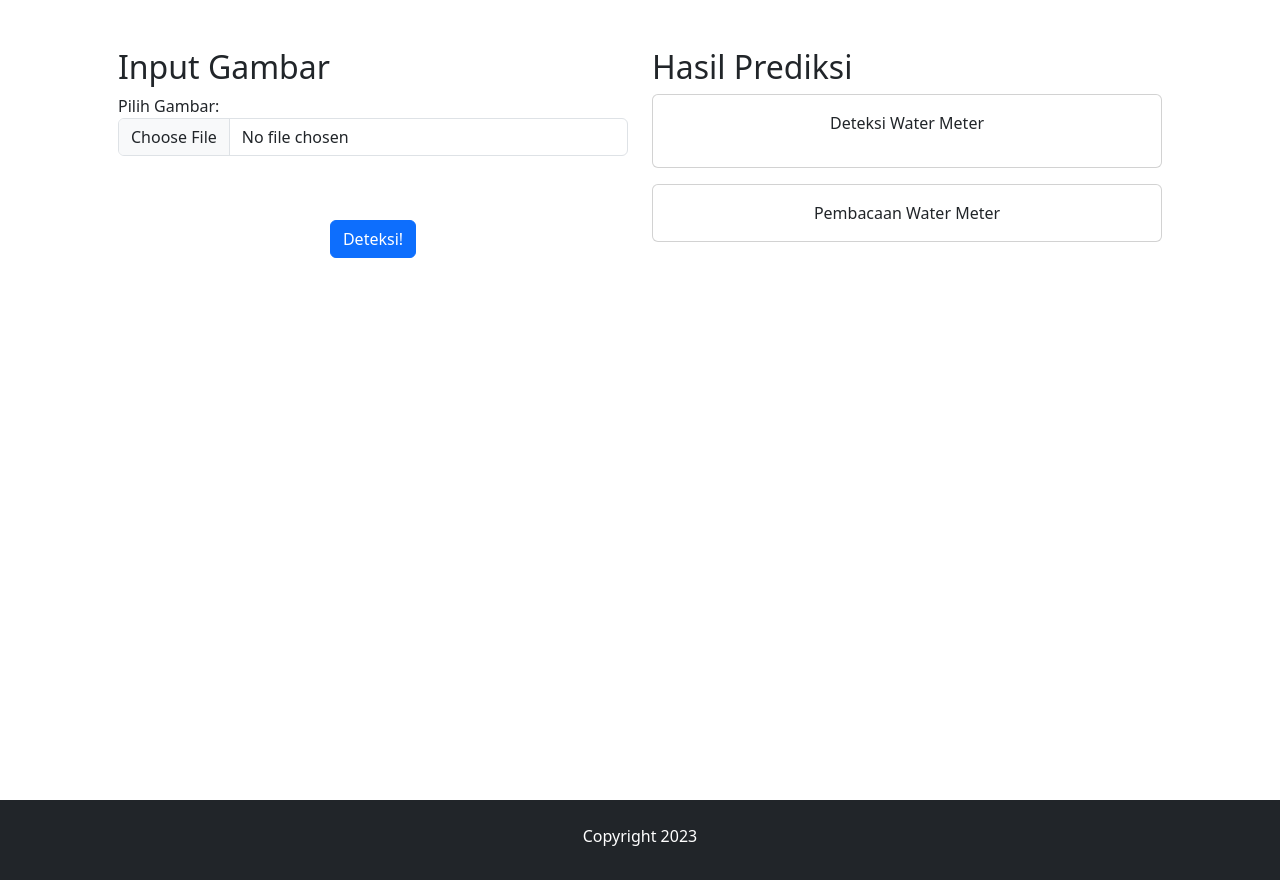
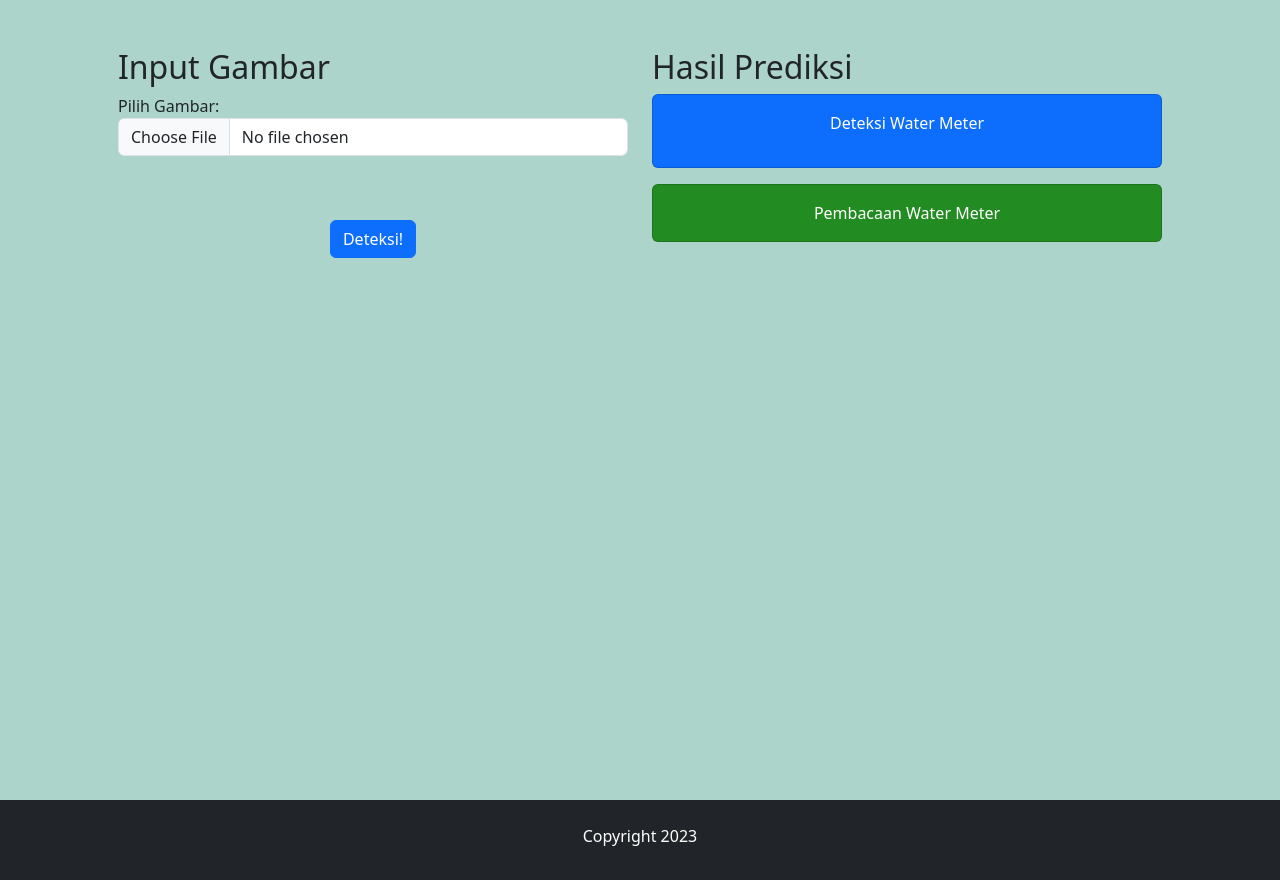
Before and after one commit to algonacci/WaterMeter-Dashboard, a Flask app: page /predict in a window 1280 px wide. Shown: the part 56-936 px from the top of the page. Run offline with Flask 2, Linux system fonts and the light colour scheme.

Commit message:
update UI

```diff
--- a/templates/history.html
+++ b/templates/history.html
@@ -1,7 +1,8 @@
 <!DOCTYPE html>
 <html lang="en">
 {% include('includes/head.html') %}
-  <body>
+
+<body style="background-color: #ACD4CB;">
   {% include('includes/navbar.html') %}
   <div class="container">
     <div class="row">
@@ -39,4 +40,5 @@
 
   <!-- {% include('includes/footer.html') %} -->
 </body>
+
 </html>
--- a/templates/predict.html
+++ b/templates/predict.html
@@ -1,7 +1,8 @@
 <!DOCTYPE html>
 <html lang="en">
 {% include('includes/head.html') %}
-  <body>
+
+<body style="background-color: #ACD4CB;">
   {% include('includes/navbar.html') %}
 
   <div class="container p-5 min-vh-100">
@@ -14,25 +15,15 @@
         <form action="/predict" method="POST" enctype="multipart/form-data">
           <div class="form-group">
             <label for="photo">Pilih Gambar:</label>
-              <input
-                type="file"
-                name="image"
-                accept=".jpg, .jpeg, .png"
-                onchange="loadFile(event)"
-                class="form-control"
-                required
-              />
+            <input type="file" name="image" accept=".jpg, .jpeg, .png" onchange="loadFile(event)" class="form-control"
+              required />
           </div>
           <div class="col-lg-12 justify-content-center d-flex p-3">
             <img id="output" width="50%" height="50%" />
           </div>
           <div class="row justify-content-center text-center">
             <div class="col-lg-6 mt-3 mb-3">
-                <input
-                  class="btn btn-primary mt-3"
-                  type="submit"
-                  value="Deteksi!"
-                />
+              <input class="btn btn-primary mt-3" type="submit" value="Deteksi!" />
             </div>
           </div>
         </form>
@@ -41,9 +32,9 @@
         <h2>Hasil Prediksi</h2>
         <div class="row">
           <div class="col-md-12">
-              <div class="card mb-3">
+            <div class="card mb-3" style="background-color: #0d6efd;">
               <div class="card-body text-center">
-                  <p class="card-text">Deteksi Water Meter</p>
+                <p class="card-text text-white">Deteksi Water Meter</p>
                 {% if result %}
                 <img src="{{ result }}" alt="" />
                 {% endif %}
@@ -52,9 +43,9 @@
             </div>
           </div>
           <div class="col-md-12">
-              <div class="card mb-3">
+            <div class="card mb-3" style="background-color: forestgreen;">
               <div class="card-body text-center">
-                  <p class="card-text">Pembacaan Water Meter</p>
+                <p class="card-text text-white">Pembacaan Water Meter</p>
                 {% if water_meter %}
                 <h5 class="card-title">{{ water_meter }}</h5>
                 {% endif %}
@@ -67,11 +58,10 @@
   </div>
 
   {% include('includes/footer.html') %}
-    <script
-      src="https://cdn.jsdelivr.net/npm/bootstrap@5.3.0-alpha2/dist/js/bootstrap.bundle.min.js"
+  <script src="https://cdn.jsdelivr.net/npm/bootstrap@5.3.0-alpha2/dist/js/bootstrap.bundle.min.js"
     integrity="sha384-qKXV1j0HvMUeCBQ+QVp7JcfGl760yU08IQ+GpUo5hlbpg51QRiuqHAJz8+BrxE/N"
-      crossorigin="anonymous"
-    ></script>
+    crossorigin="anonymous"></script>
   <script src="static/script.js"></script>
 </body>
+
 </html>
--- a/templates/trend.html
+++ b/templates/trend.html
@@ -2,7 +2,7 @@
 <html lang="en">
 {% include('includes/head.html') %}
 
-<body>
+<body style="background-color: #ACD4CB;">
   {% include('includes/navbar.html') %}
   <div class="container">
     <div class="row text-center">
```
Also changed, not shown: templates/index.html (+6 -6 lines), static/logo.png (added), static/result/plot.png. Lines whose indentation alone changed are shown as unchanged.
